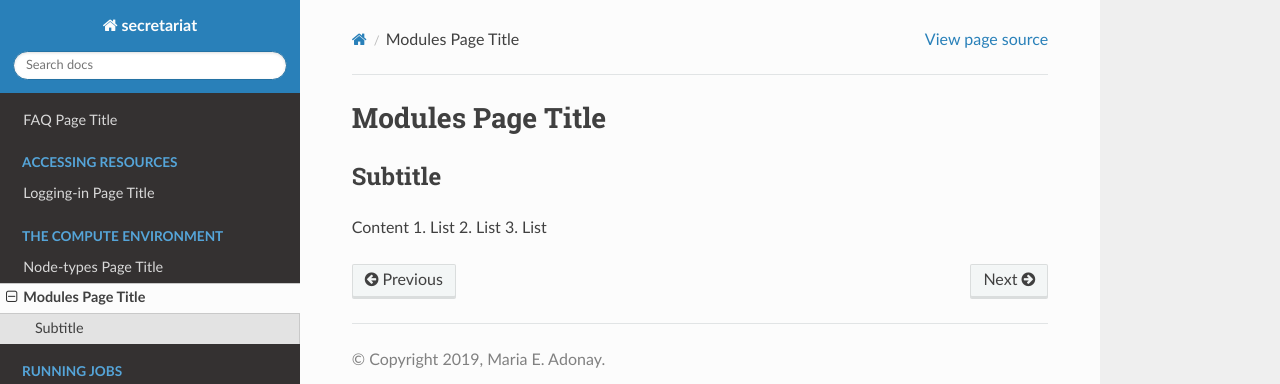
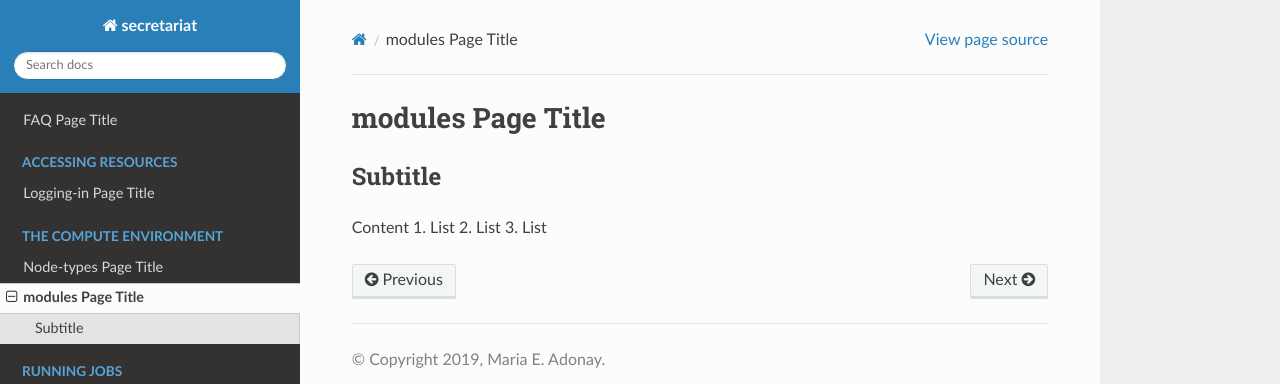
Before and after one commit to amalgamaria/secretariat, a Sphinx documentation site: the page built from docs/compute/modules.rst, in a window 1280 px wide. Shown: the top 384 px of the page. Built offline with Sphinx 7.4.7 and the Read the Docs theme 2.0.0, drawn with Linux system fonts in a browser that asks for light colours.

```diff
--- a/docs/compute/modules.rst
+++ b/docs/compute/modules.rst
@@ -1,5 +1,5 @@
-Modules Page Title
-==============
+modules Page Title
+==================
 
 Subtitle
 ********
```
